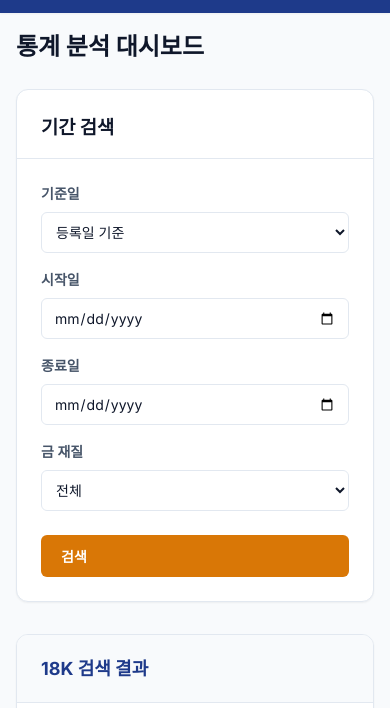
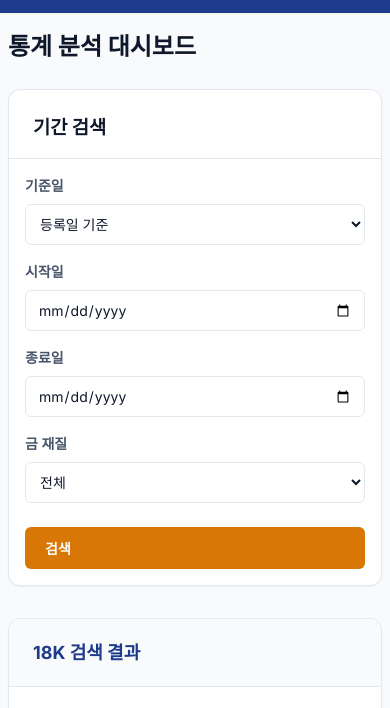
Before and after one commit to wowplus1/gold, a website: page index.html in a window 390 px wide. Both pictures are taken after a click on the button "통계 페이지". Shown: the part 101-809 px from the top of the page. Drawn offline with Linux system fonts and the light colour scheme; no server answers.

Commit message:
Add files via upload

```diff
--- a/index.html
+++ b/index.html
@@ -238,7 +238,7 @@
       <div class="panel-header">
         <h3>기간 검색</h3>
       </div>
-      <div style="padding: 1.5rem; display: flex; gap: 1rem; align-items: flex-end;">
+      <div class="filter-container">
         <div class="input-group" style="width: 140px;">
           <label for="filter-date-type">기준일</label>
           <select id="filter-date-type" style="padding: 0.625rem; border: 1px solid var(--border-color); border-radius: 6px; width: 100%;">
--- a/style.css
+++ b/style.css
@@ -561,6 +561,14 @@ body {
   cursor: not-allowed;
 }
 
+/* Filter Container (Desktop) */
+.filter-container {
+  padding: 1.5rem;
+  display: flex;
+  gap: 1rem;
+  align-items: flex-end;
+}
+
 /* Responsive */
 @media (max-width: 1024px) {
   .process-stages {
@@ -581,7 +589,7 @@ body {
     align-items: flex-start;
   }
   .dashboard-container {
-    padding: 0 1rem;
+    padding: 0 0.5rem;
     margin: 1rem auto;
   }
   .form-row {
@@ -606,6 +614,16 @@ body {
     width: 100%;
     justify-content: flex-start;
   }
+
+  /* Optimize table for mobile scrolling */
+  .data-table th, .data-table td {
+    padding: 0.75rem 0.5rem;
+    white-space: nowrap;
+    font-size: 0.8125rem;
+  }
+  .btn-action {
+    padding: 0.35rem;
+  }
 }
 
 @media (max-width: 480px) {
@@ -615,11 +633,17 @@ body {
   .user-name {
     display: none;
   }
-  /* Force stats filter to stack on mobile */
-  #view-stats section:nth-child(2) > div {
+
+  /* Force filter container to stack on mobile */
+  .filter-container {
     flex-direction: column;
-    align-items: stretch !important;
+    align-items: stretch;
+    padding: 1rem;
   }
+  .filter-container .input-group {
+    width: 100% !important;
+  }
+
   .input-group {
     width: 100% !important;
   }
```
